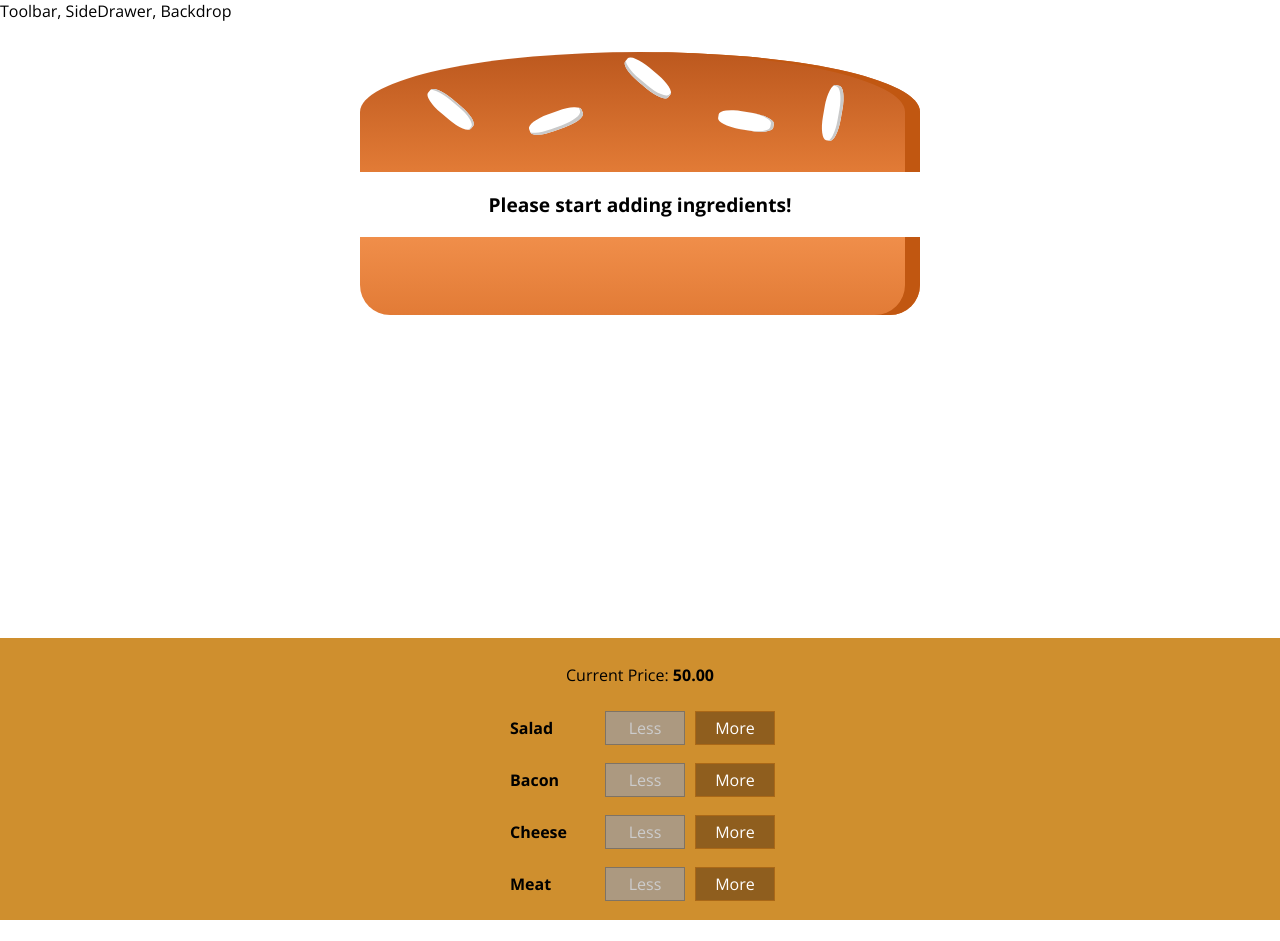
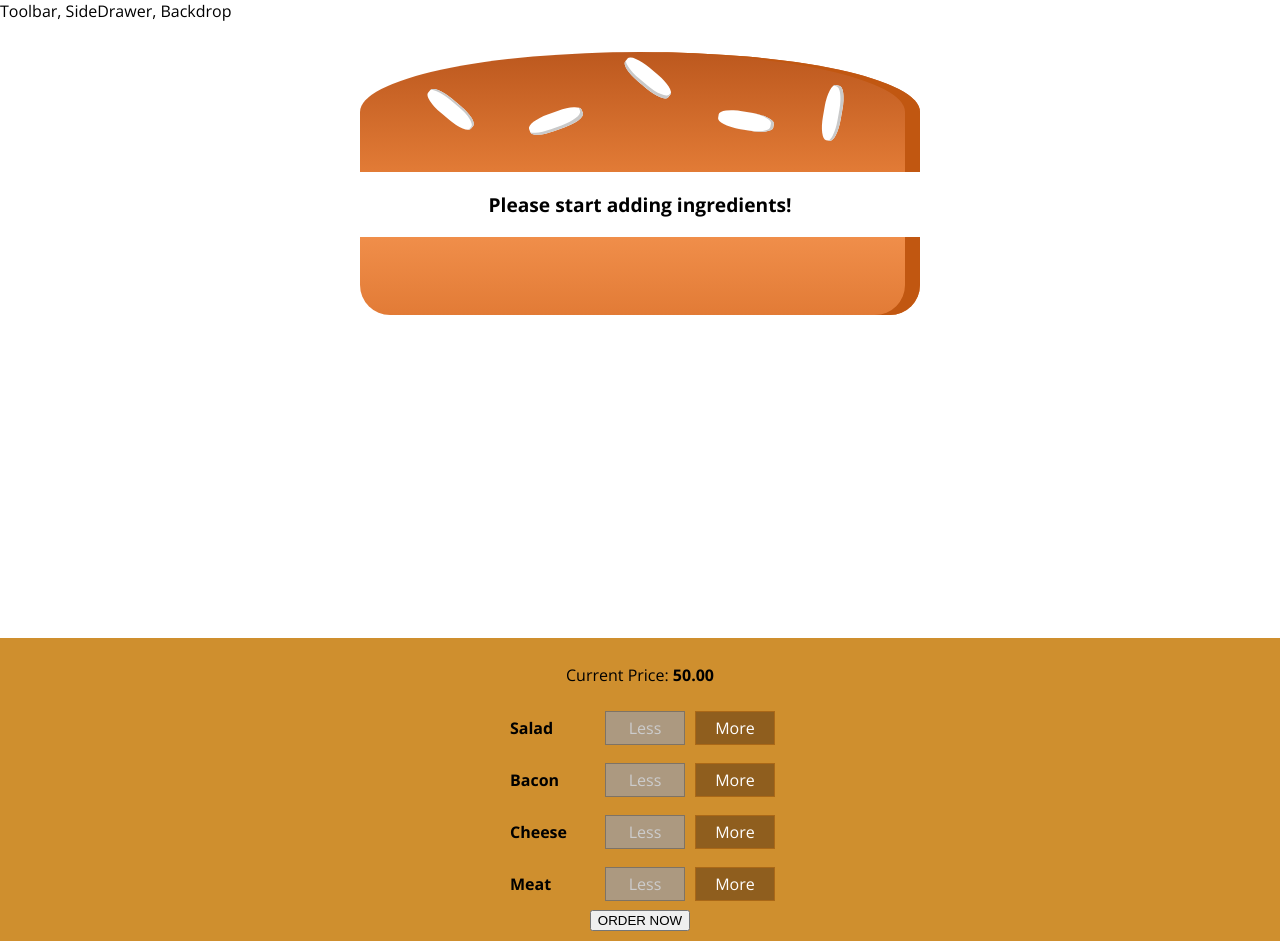
Before and after one commit to KennethOlsen87/Burger-Builder, a React app: page / in a window 1280 px wide. Before the commit the page ends 920 px from the top, so only its background shows below. Built offline with nearby package versions, Linux system fonts and the light colour scheme.

Commit message:
feat: added Order Now-button

```diff
--- a/src/components/Burger/BuildControls/BuildControls.js
+++ b/src/components/Burger/BuildControls/BuildControls.js
@@ -22,6 +22,7 @@
             key={ctrl.label}
             label={ctrl.label}/>
         ))}
+        <button>ORDER NOW</button>
     </div>
 )
 
```
